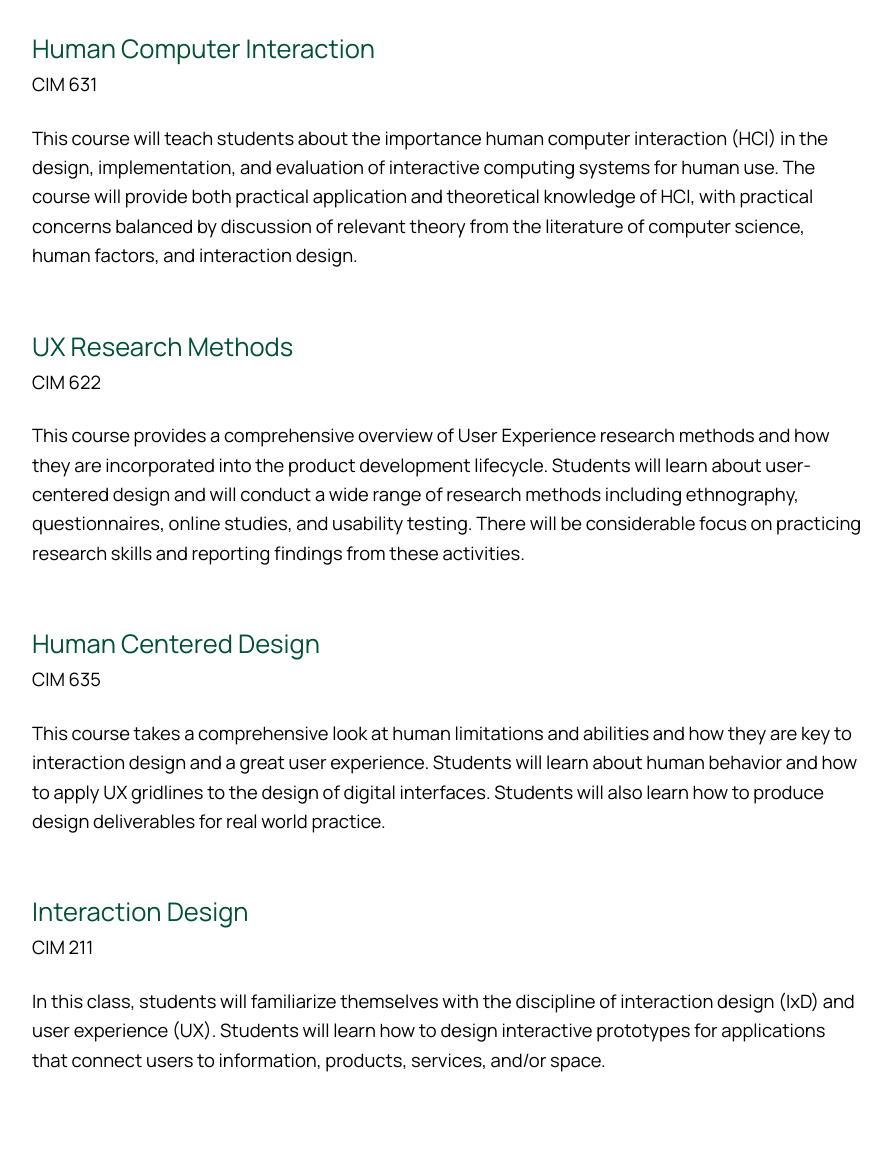
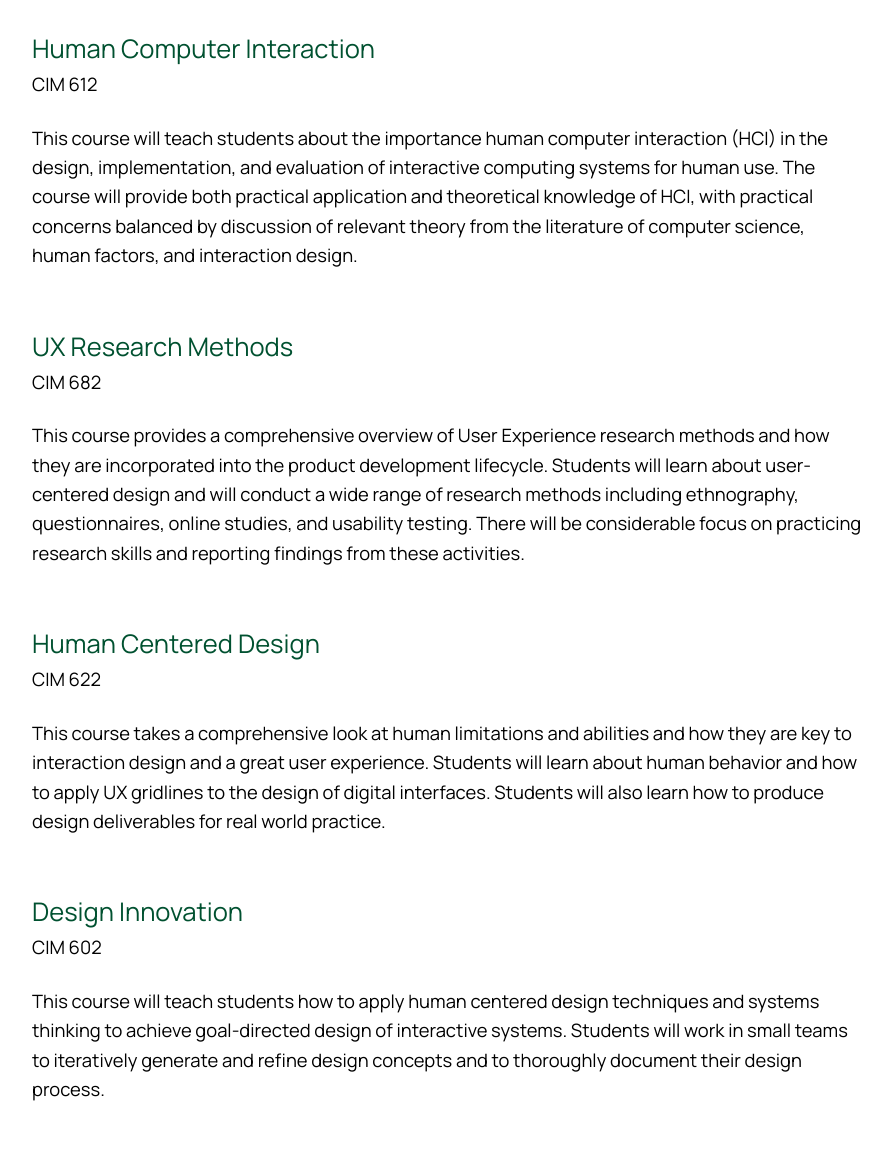
Before and after one commit to dpd28/uxlabwebsite, a plain HTML site: page teaching.html in a window 1280 px wide. Shown: the part 230-1388 px from the top of the page, without its empty margins (193-1084 px from the left). Drawn offline with Linux system fonts and the light colour scheme.

Commit message:
Copy edits

```diff
--- a/teaching.html
+++ b/teaching.html
@@ -35,7 +35,7 @@
                 </div>
                 <div class="courses">
                     <h2>Human Computer Interaction</h2>
-                    <p>CIM 631</p>
+                    <p>CIM 612</p>
                     <p> This course will teach students about the importance human computer interaction (HCI) in the
                         design,
                         implementation, and evaluation of interactive computing systems for human use. The course will
@@ -49,7 +49,7 @@
                 </div>
                 <div class="courses">
                     <h2>UX Research Methods</h2>
-                    <p>CIM 622</p>
+                    <p>CIM 682</p>
                     <p>This course provides a comprehensive overview of User Experience research methods and how they
                         are
                         incorporated into the product development lifecycle. Students will learn about user-centered
@@ -64,7 +64,7 @@
                 </div>
                 <div class="courses">
                     <h2>Human Centered Design</h2>
-                    <p>CIM 635</p>
+                    <p>CIM 622</p>
                     <p> This course takes a comprehensive look at human limitations and abilities and how they are key
                         to
                         interaction design and a great user experience. Students will learn about human behavior and how
@@ -75,8 +75,16 @@
                         for real world practice.</p>
                 </div>
                 <div class="courses">
+                    <h2>Design Innovation</h2>
+                    <p>CIM 602</p>
+                    <p>This course will teach students how to apply human centered design techniques and systems
+                        thinking to achieve goal-directed design of interactive systems. Students will work in small
+                        teams to iteratively generate and refine design concepts and to thoroughly document their design
+                        process.</p>
+                </div>
+                <div class="courses">
                     <h2>Interaction Design</h2>
-                    <p>CIM 211</p>
+                    <p>CIM 202</p>
                     <p>In this class, students will familiarize themselves with the discipline of interaction design
                         (IxD) and user experience (UX). Students will learn how to design interactive prototypes for
                         applications that connect users to information, products, services, and/or space.</p>
```
Also changed, not shown: index.html (+1 -3 lines), team.html (+4 -1 lines).
